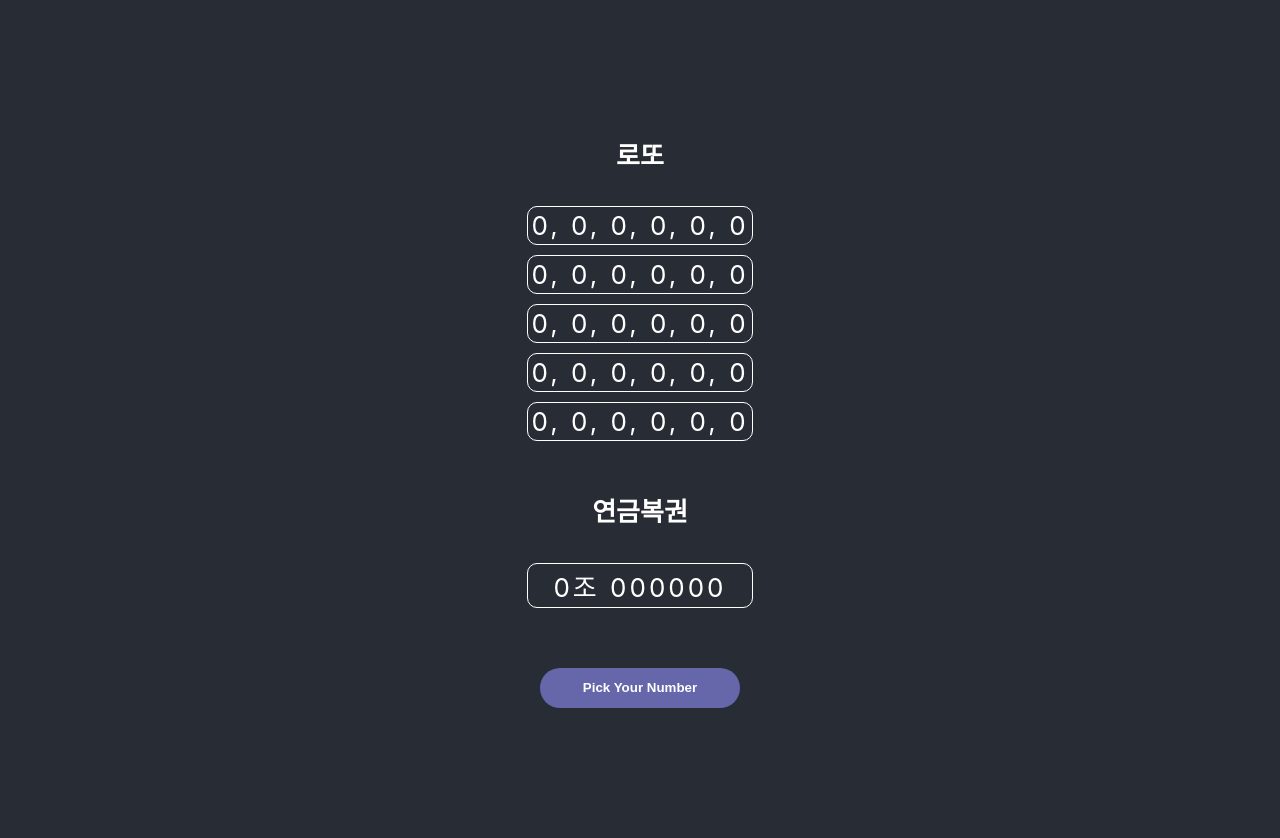
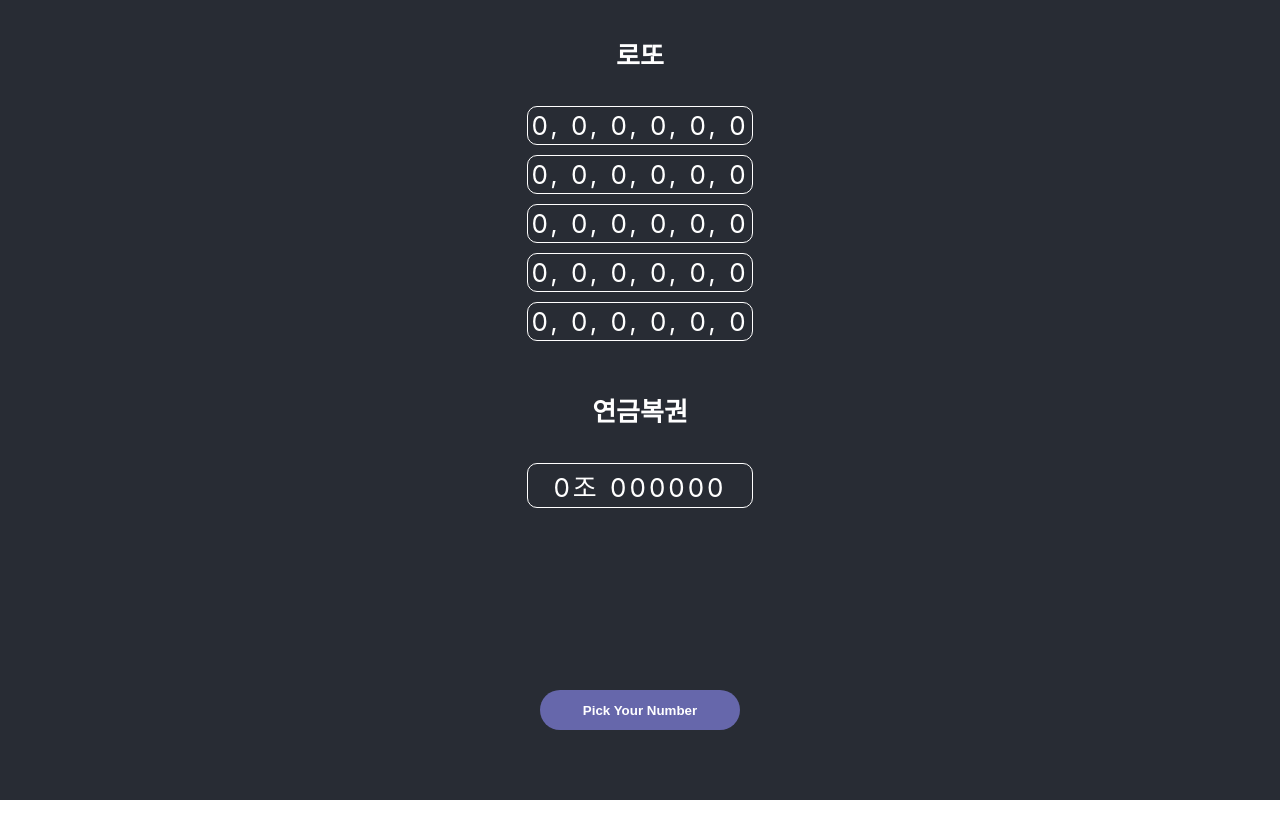
Before and after one commit to jjanddak/ts-lottery, a React (Create React App) app: page / in a window 1280 px wide. Shown: the top 838 px of the page. After the commit the page ends 800 px from the top, so only its background shows below. Built offline with nearby package versions, Linux system fonts and the light colour scheme.

Commit message:
getRan() improve / skipDigit add / numbers block css centerd

```diff
--- a/src/App.css
+++ b/src/App.css
@@ -1,5 +1,13 @@
 .App {
+  width: 100%;
+  height: 100%;
+
   text-align: center;
+
+  display: flex;
+  flex-direction: column;
+  align-items: center;
+  justify-content: center;
 }
 
 .App-logo {
@@ -14,14 +22,15 @@
 }
 
 .App-header {
+  width: 100%;
+  height: 100vh;
   background-color: #282c34;
-  min-height: 100vh;
   display: flex;
   flex-direction: column;
   align-items: center;
   /* justify-content: center; */
   font-size: calc(10px + 2vmin);
-  padding-top: 100px;
+  /* padding-top: 100px; */
   color: white;
 }
 
--- a/src/App.tsx
+++ b/src/App.tsx
@@ -4,30 +4,36 @@ function App() {
   function createLotto() {
     function getPaper() {
 
-      const round = 5
       const paper: any = []
-      for (let i = 0; i < round; i++) {
+      for (let i = 0; i < 5; i++) {
         const getRan = (min: number, max: number) => {
           min = min === 0 ? 0 : 1
-          return (Math.floor(Math.random() * 10) % (max + 1 - min)) + min
+          return (Math.floor((Math.random() * 1000 + (new Date().valueOf() % 100))) % (max + 1 - min)) + min
         }
         const lottoNums: any = []
+        let digit = 0
         while (lottoNums.length < 6) {
-          let digit = getRan(0, 4)
-          digit = digit === 0 ? 0 : digit * 10
+          digit = digit >= 5 ? 0 : digit
+
+          let skipDigit = getRan(0, 100)
+          while (skipDigit <= 30) {
+            digit++
+            skipDigit = getRan(0, 100)
+            if (digit >= 5) digit = 0
+          }
+
           let duplicate = getRan(1, 2) // max <= 6개까지 남은 개수
           let round = 1
           while (round <= duplicate) {
-
-
-            const n = digit === 40 ? getRan(0, 5) : getRan(0, 9)
-            const num = digit + n
-            if (!lottoNums.includes(num)) {
-              lottoNums.push(num === 0 ? 1 : num)
+            const n = digit === 4 ? getRan(0, 5) : getRan(0, 9)
+            const pickedNum = digit * 10 + n
+            if (!lottoNums.includes(pickedNum)) {
+              lottoNums.push(pickedNum === 0 ? 1 : pickedNum)
               if (lottoNums.length + duplicate > 6) duplicate = 6 - lottoNums.length
               round++
             }
           }
+          digit++
         }
         lottoNums.sort((a: number, b: number) => a - b)
         paper.push(lottoNums)
@@ -36,7 +42,10 @@ function App() {
     }
 
     function getYearLottery() {
-      const n = Math.floor(Math.random() * 1000000)
+      let n = 0
+      while (n <= 100000) {
+        n = Math.floor(Math.random() * 100000000) % 1000000
+      }
       const round = Math.floor(Math.random() * 10 % 5) + 1
       return `${round}조 ${n}`
     }
```
